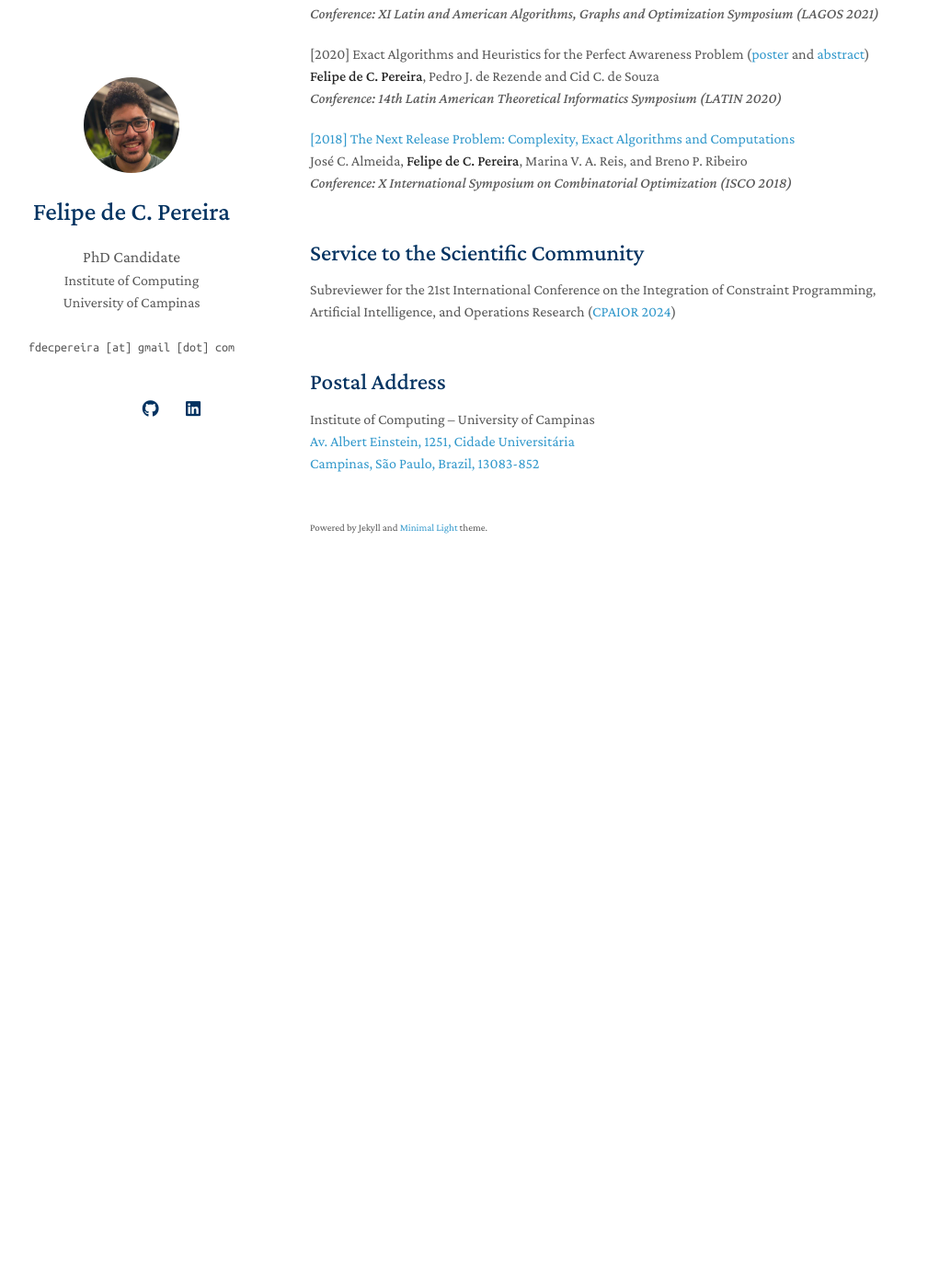
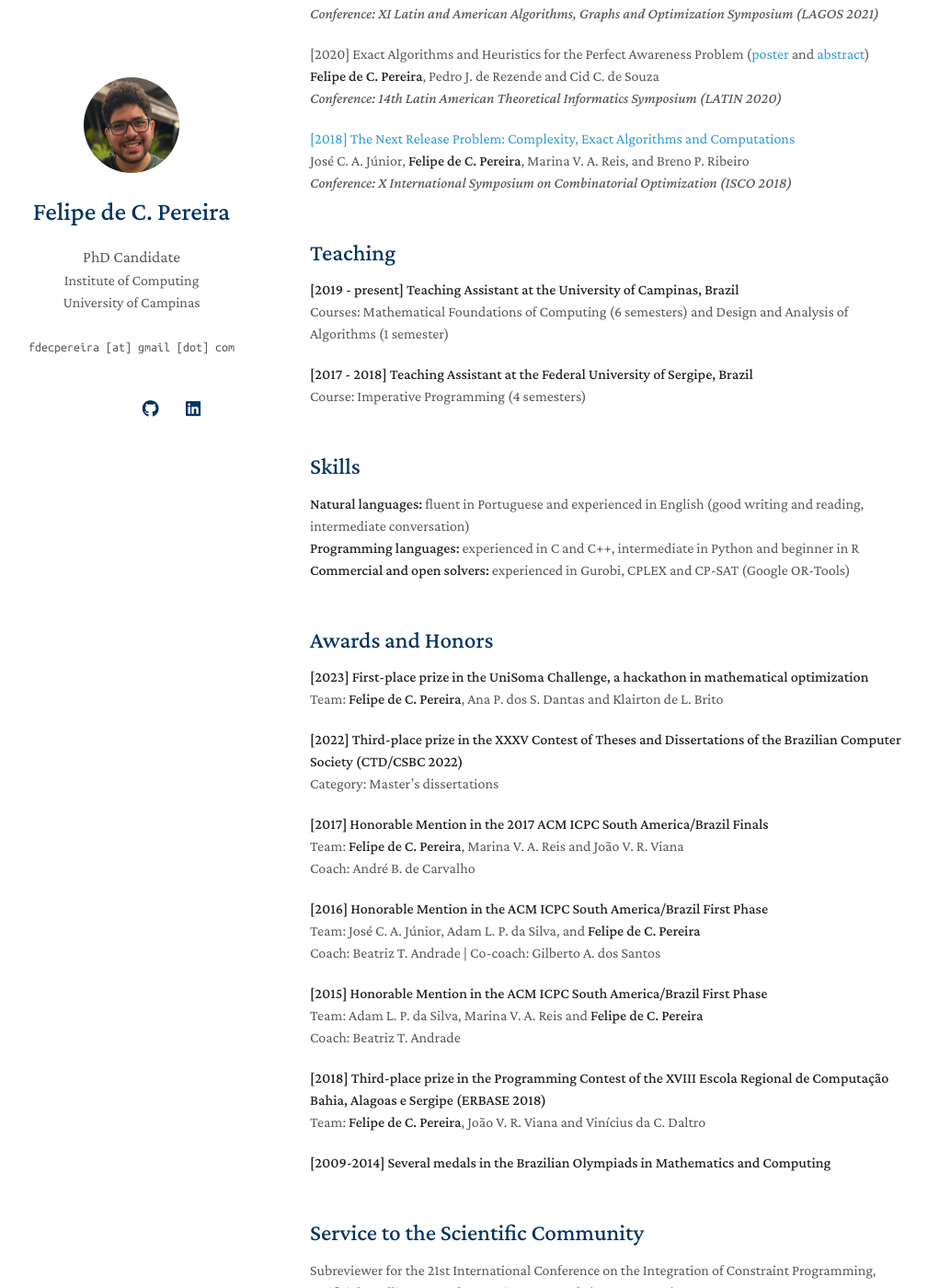
Before and after one commit to fdecpereira/fdecpereira.github.io, a Jekyll site: the page built from index.md, in a window 1280 px wide and 1400 px high, scrolled down 1204 px. Shown: the whole window at 92% size, without its empty margins (133-1142 px from the left). Built offline with Jekyll 4.4.1, drawn with Linux system fonts in a browser that asks for light colours; nearby versions of some CDN libraries; a style sheet for code colours, icons or effects is not loaded; before the commit the page ends 1858 px from its top, so only the background shows below that.

Commit message:
Awards and Skills

```diff
--- /dev/null
+++ b/_includes/awards.md
@@ -0,0 +1,24 @@
+<h2 style="margin-top:50px;">Awards and Honors</h2>
+
+<strong>[2023] First-place prize in the UniSoma Challenge, a hackathon in mathematical optimization</strong><br>
+Team: <strong>Felipe de C. Pereira</strong>, Ana P. dos S. Dantas and Klairton de L. Brito
+
+<strong>[2022] Third-place prize in the XXXV Contest of Theses and Dissertations of the Brazilian Computer Society (CTD/CSBC 2022)</strong><br>
+Category: Master's dissertations<br>
+
+<strong>[2017] Honorable Mention in the 2017 ACM ICPC South America/Brazil Finals</strong><br>
+Team: <strong>Felipe de C. Pereira</strong>, Marina V. A. Reis and João V. R. Viana<br>
+Coach: André B. de Carvalho
+
+<strong>[2016] Honorable Mention in the ACM ICPC South America/Brazil First Phase</strong><br>
+Team: José C. A. Júnior, Adam L. P. da Silva, and <strong>Felipe de C. Pereira</strong><br>
+Coach: Beatriz T. Andrade | Co-coach: Gilberto A. dos Santos
+
+<strong>[2015] Honorable Mention in the ACM ICPC South America/Brazil First Phase</strong><br>
+Team: Adam L. P. da Silva, Marina V. A. Reis and <strong>Felipe de C. Pereira</strong><br>
+Coach: Beatriz T. Andrade
+
+<strong>[2018] Third-place prize in the Programming Contest of the XVIII Escola Regional de Computação Bahia, Alagoas e Sergipe (ERBASE 2018)</strong><br>
+Team: <strong>Felipe de C. Pereira</strong>, João V. R. Viana and Vinícius da C. Daltro
+
+<strong>[2009-2014] Several medals in the Brazilian Olympiads in Mathematics and Computing
--- a/_includes/publications.md
+++ b/_includes/publications.md
@@ -35,6 +35,6 @@ Awareness Problem (<a href="https://www.ime.usp.br/~latin2020/posters/poster05.p
 <div style="margin-top:20px;">
 <a href="https://doi.org/10.1007/978-3-319-96151-4_3" target="_blank">[2018] The Next Release Problem: Complexity,
 Exact Algorithms and Computations</a><br>
-José C. Almeida, <strong>Felipe de C. Pereira</strong>, Marina V. A. Reis, and Breno P. Ribeiro<br>
+José C. A. Júnior, <strong>Felipe de C. Pereira</strong>, Marina V. A. Reis, and Breno P. Ribeiro<br>
 <em>Conference: X International Symposium on Combinatorial Optimization (ISCO 2018)</em><br>
 </div>
--- /dev/null
+++ b/_includes/skills.md
@@ -0,0 +1,5 @@
+<h2 style="margin-top:50px;">Skills</h2>
+<strong>Natural languages:</strong> fluent in Portuguese and experienced in English (good writing and reading, intermediate
+conversation)<br>
+<strong>Programming languages:</strong> experienced in C and C++, intermediate in Python and beginner in R<br>
+<strong>Commercial and open solvers:</strong> experienced in Gurobi, CPLEX and CP-SAT (Google OR-Tools)
--- /dev/null
+++ b/_includes/teaching.md
@@ -0,0 +1,12 @@
+<h2 style="margin-top:50px;">Teaching</h2>
+
+<div>
+<strong>[2019 - present] Teaching Assistant at the University of Campinas, Brazil</strong><br>
+Courses:  Mathematical Foundations of Computing (6 semesters) and Design and Analysis
+of Algorithms (1 semester)
+</div>
+
+<div style="margin-top:20px;">
+<strong>[2017 - 2018] Teaching Assistant at the Federal University of Sergipe, Brazil</strong><br>
+Course:  Imperative Programming (4 semesters)
+</div>
--- a/index.md
+++ b/index.md
@@ -10,6 +10,12 @@ layout: homepage
 
 {% include_relative _includes/publications.md %}
 
+{% include_relative _includes/teaching.md %}
+
+{% include_relative _includes/skills.md %}
+
+{% include_relative _includes/awards.md %}
+
 {% include_relative _includes/services.md %}
 
 {% include_relative _includes/address.md %}
```
Also changed, not shown: 1 other file.
